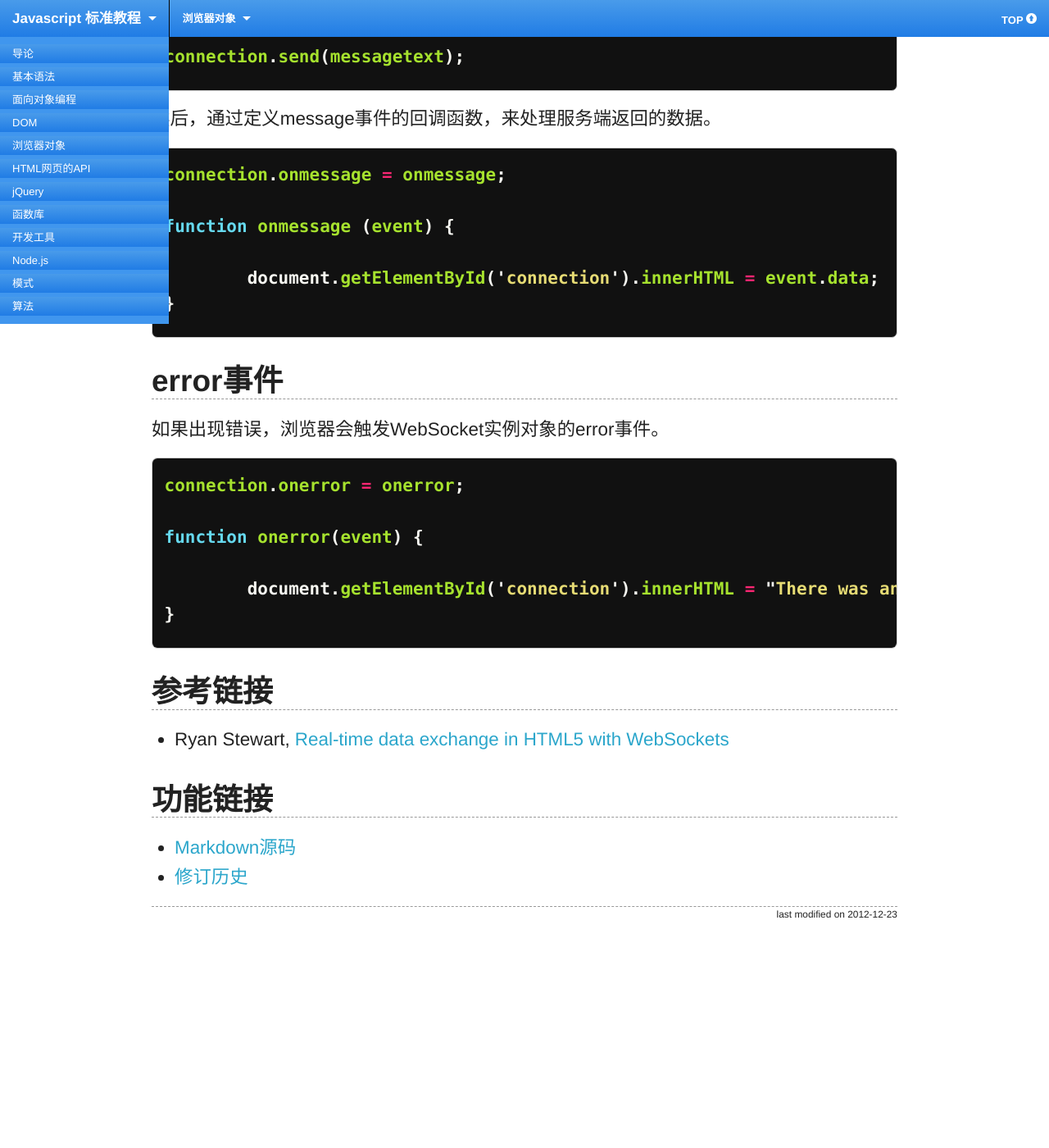
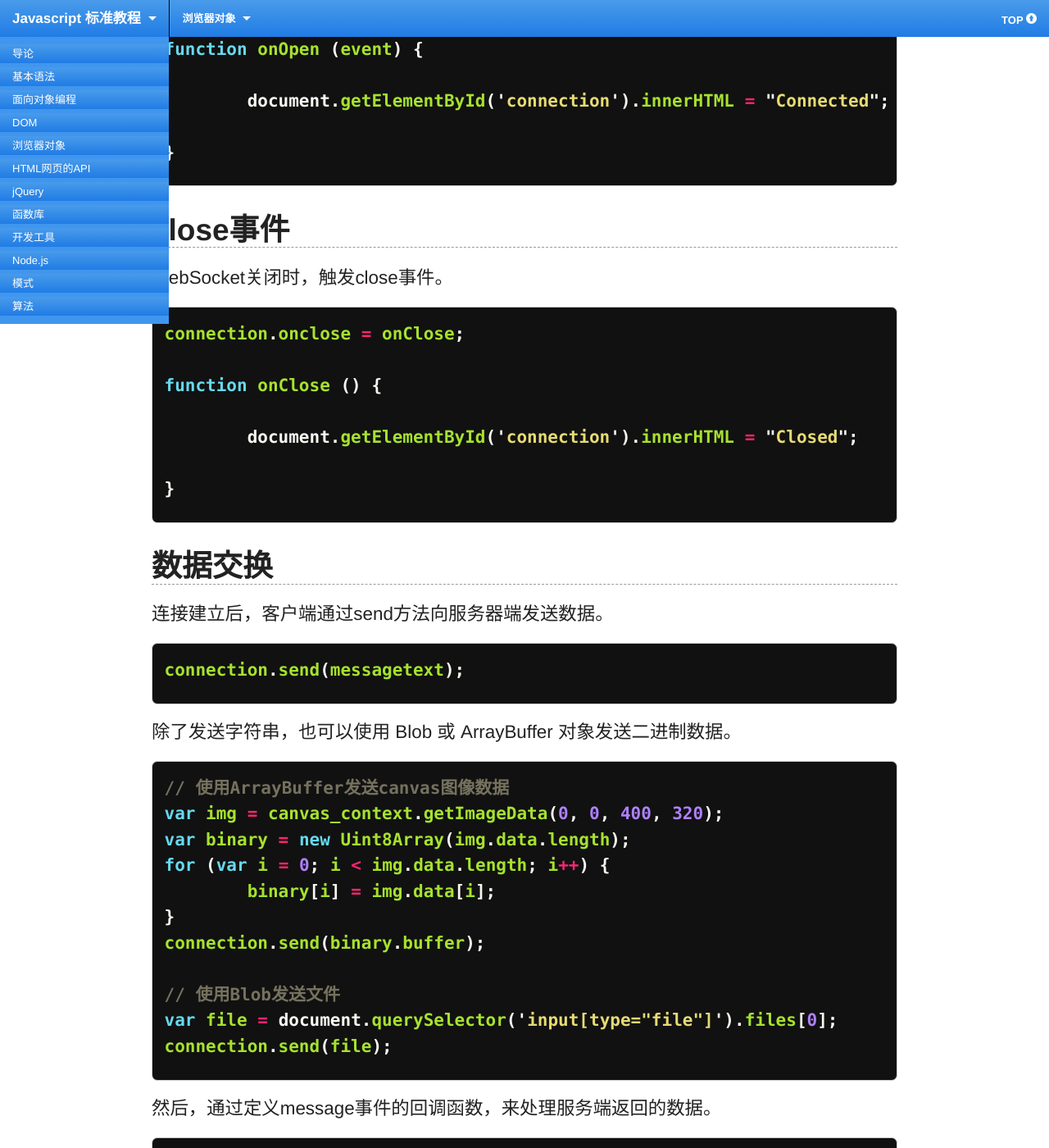
Before and after one commit to ruanyf/jstutorial, a Jekyll site: the page built from bom/websocket.md, in a window 1280 px wide and 1400 px high, scrolled down 2845 px. Shown: the whole window at 82% size. Built offline with Jekyll 4.4.1, drawn with Linux system fonts in a browser that asks for light colours; Markdown is read by kramdown in place of the engine named in the settings; before the commit the page ends 3987 px from its top, so only the background shows below that; some of the changed text lies outside the part shown.

Commit message:
edit bom/webSocket

```diff
--- a/bom/websocket.md
+++ b/bom/websocket.md
@@ -3,7 +3,7 @@
 layout: page
 category: bom
 date: 2012-12-23
-modifiedOn: 2012-12-23
+modifiedOn: 2013-01-26
 ---
 
 ## 概述
@@ -26,7 +26,9 @@
 
 {% endhighlight %}
 
-服务器端的Websocket相映则是
+“Connection: Upgrade”表示浏览器通知服务器，如果可以，就升级到webSocket链接。Origin用于验证浏览器域名是否在服务器许可的范围内。Sec-WebSocket-Key则是用于握手协议的密钥，是base64编码的16字节随机字符串。
+
+服务器端的Websocket相应则是
 
 {% highlight http %}
 
@@ -38,6 +40,8 @@
 Sec-WebSocket-Location: ws://example.com/
 
 {% endhighlight %}
+
+Sec-WebSocket-Accept是服务器在浏览器提供的Sec-WebSocket-Key字符串后面，添加“258EAFA5-E914-47DA-95CA-C5AB0DC85B11” 字符串，然后再取sha-1的hash值。浏览器将对这个值进行验证，以证明确实是目标服务器回应了webSocket请求。
 
 WebSocket服务器需要安装，目前比较流行是基于node.js的[socket.io](http://socket.io/)，更多的实现可参阅[Wikipedia](http://en.wikipedia.org/wiki/WebSocket#Server_side)。
 
@@ -74,17 +78,35 @@
 - 2： 正在关闭
 - 3： 连接关闭
 
+当握手协议成功以后，readyState就从0变为1,并触发open事件，这时就可以向服务器发送要传递的信息了。
+
 ## open事件
 
 WebSocket连接成功后，浏览器会触发实例对象的open事件，我们可以指定它的回调函数。
 
 {% highlight javascript	%}
 
-connection.onopen = onopen;
+connection.onopen = onOpen;
 
-function onopen (event) {
+function onOpen (event) {
 
 	document.getElementById('connection').innerHTML = "Connected";
+
+}
+
+{% endhighlight %}
+
+## close事件
+
+WebSocket关闭时，触发close事件。
+
+{% highlight javascript	%}
+
+connection.onclose = onClose;
+
+function onClose () {
+
+	document.getElementById('connection').innerHTML = "Closed";
 
 }
 
@@ -97,6 +119,24 @@
 {% highlight javascript	%}
 
 connection.send(messagetext);
+
+{% endhighlight %}
+
+除了发送字符串，也可以使用 Blob 或 ArrayBuffer 对象发送二进制数据。
+
+{% highlight javascript	%}
+
+// 使用ArrayBuffer发送canvas图像数据
+var img = canvas_context.getImageData(0, 0, 400, 320);
+var binary = new Uint8Array(img.data.length);
+for (var i = 0; i < img.data.length; i++) {
+	binary[i] = img.data[i];
+}
+connection.send(binary.buffer);
+
+// 使用Blob发送文件
+var file = document.querySelector('input[type="file"]').files[0];
+connection.send(file);
 
 {% endhighlight %}
 
@@ -131,3 +171,5 @@
 ## 参考链接
 
 - Ryan Stewart, [Real-time data exchange in HTML5 with WebSockets](http://www.adobe.com/devnet/html5/articles/real-time-data-exchange-in-html5-with-websockets.html)
+- Malte Ubl & Eiji Kitamura，[WEBSOCKETS 简介：将套接字引入网络](http://www.html5rocks.com/zh/tutorials/websockets/basics/)
+- Jack Lawson, [WebSockets: A Guide](http://buildnewgames.com/websockets/)
```
